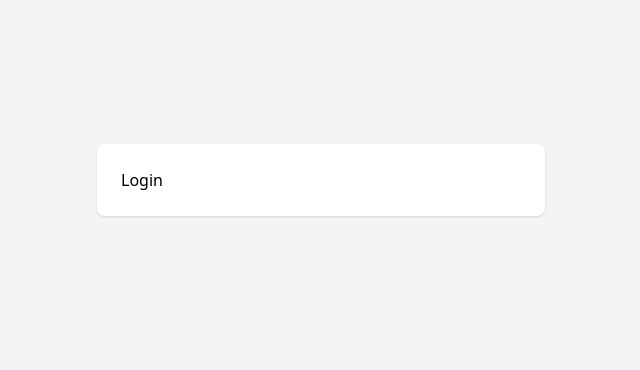
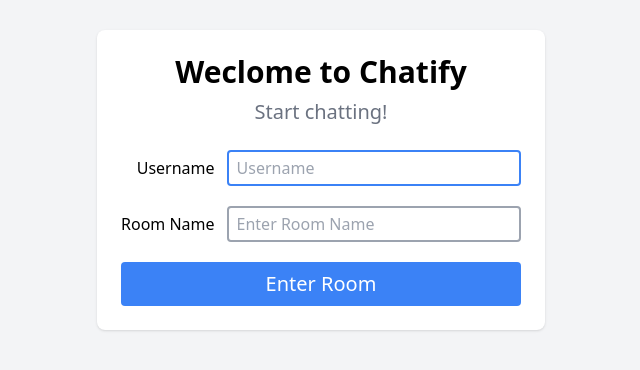
Before and after one commit to szgyuszi/chat-app, a React (Vite) app in the folder client/: page / in a window 1280 px wide. Shown: the part 220-590 px from the top of the page, without its empty margins (319-959 px from the left). Built offline with nearby package versions, Linux system fonts and the light colour scheme; no server answers.

Commit message:
fix: delete unused below card part refactor texts

```diff
--- a/client/src/pages/Login.tsx
+++ b/client/src/pages/Login.tsx
@@ -1,3 +1,75 @@
-export function Login() {
-  return <h1>Login</h1>;
+import { FormEvent, useRef, useState } from "react";
+import { Button } from "../components/Button";
+import { Input } from "../components/Input";
+import * as io from "socket.io-client";
+import { DefaultEventsMap } from "socket.io/dist/typed-events";
+
+type User = {
+  userName: string;
+  roomId: string;
+};
+
+interface LoginProps {
+  socket: io.Socket<DefaultEventsMap, DefaultEventsMap>;
+  user: User | null;
+  setUser: React.Dispatch<React.SetStateAction<User | null>>;
 }
+
+export function Login({ socket, user, setUser }: LoginProps) {
+  const userNameRef = useRef<HTMLInputElement>(null);
+  const roomNameRef = useRef<HTMLInputElement>(null);
+
+  const [isError, setIsError] = useState<boolean>(false);
+
+  const handleSubmit = (e: FormEvent) => {
+    e.preventDefault();
+    console.log(userNameRef.current?.value);
+    console.log(roomNameRef.current?.value);
+
+    if (userNameRef.current?.value && roomNameRef.current?.value) {
+      socket.emit("joinRoom", roomNameRef.current?.value);
+      setIsError(false);
+      setUser({
+        userName: userNameRef.current?.value,
+        roomId: roomNameRef.current?.value,
+      });
+    } else {
+      setIsError(true);
+    }
+  };
+
+  return (
+    <>
+      <h1 className="text-3xl font-bold text-center mb-2">
+        Weclome to Chatify
+      </h1>
+      <p className="text-xl text-gray-500 text-center mb-6">Start chatting!</p>
+      <form
+        className="grid grid-cols-[auto,1fr] gap-x-3 gap-y-5 items-center justify-items-end"
+        onSubmit={handleSubmit}
+      >
+        <label htmlFor="userName">Username</label>
+        <Input
+          id="userName"
+          pattern="\S*"
+          placeholder="Username"
+          ref={userNameRef}
+          required
+          autoFocus
+        />
+        <label htmlFor="room">Room Name</label>
+        <Input
+          id="room"
+          placeholder="Enter Room Name"
+          ref={roomNameRef}
+          className={"text-gray-700"}
+          pattern="\S*"
+        />
+
+        <Button type="submit" className="col-span-full w-full ">
+          Enter Room
+        </Button>
+      </form>
+    </>
+  );
+}
```
